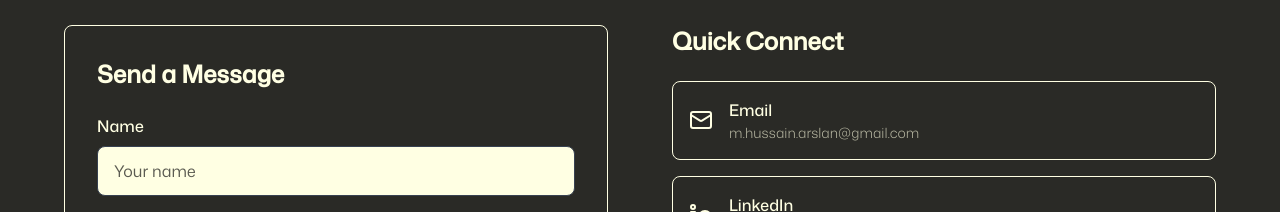
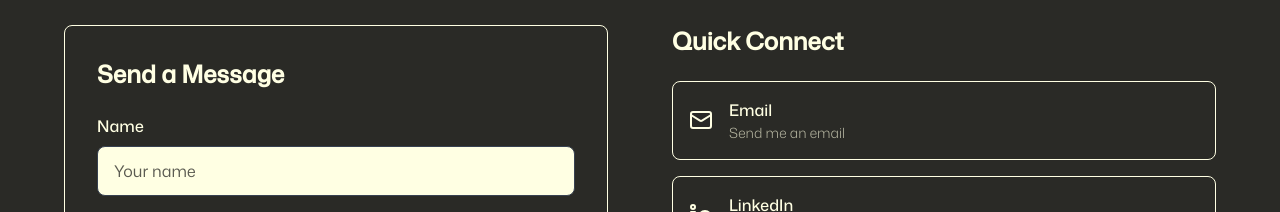
Before and after one commit to hussainarslan/portfolio-site, a Next.js app: page / in a window 1280 px wide. Shown: the part 4140-4352 px from the top of the page. Built offline with nearby package versions, Linux system fonts and the light colour scheme; no server answers.

Commit message:
hide email from plain text

```diff
--- a/components/contact-section.tsx
+++ b/components/contact-section.tsx
@@ -194,7 +194,7 @@ export default function ContactSection() {
                       Email
                     </div>
                     <div className="caption" style={{ color: "#B8B8A3" }}>
-                      m.hussain.arslan@gmail.com
+                      Send me an email
                     </div>
                   </div>
                 </a>
```
